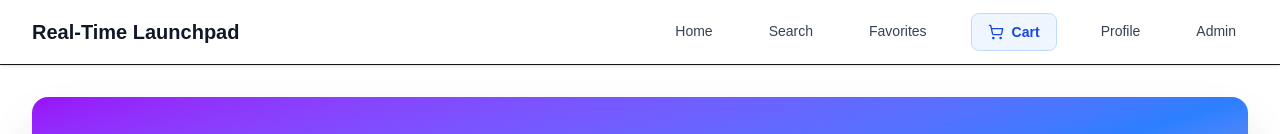
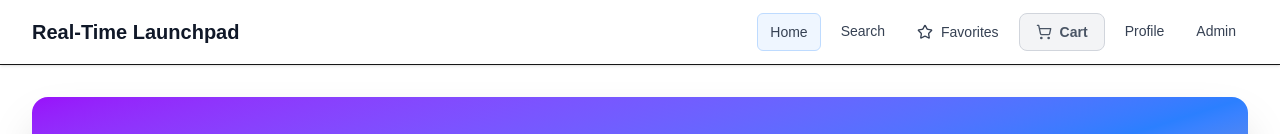
Before and after one commit to RichLewis007/React-19-Real-Time-Launchpad, a Next.js app: page / in a window 1280 px wide. Shown: the top 134 px of the page. Built offline with nearby package versions, Linux system fonts and the light colour scheme.

Commit message:
menu item changes

```diff
--- a/src/app/layout.tsx
+++ b/src/app/layout.tsx
@@ -1,9 +1,9 @@
 import type { Metadata } from "next";
 import { Geist, Geist_Mono } from "next/font/google";
-import Link from "next/link";
 import "./globals.css";
 import { ErrorBoundary } from "@/components/ErrorBoundary.client";
-import { ShoppingCart } from "lucide-react";
+import Navigation from "@/components/Navigation.client";
+import { db } from "@/lib/db";
 
 const geistSans = Geist({
   variable: "--font-geist-sans",
@@ -34,11 +34,22 @@ export const viewport = {
   initialScale: 1,
 };
 
-export default function RootLayout({
+export default async function RootLayout({
   children,
 }: Readonly<{
   children: React.ReactNode;
 }>) {
+  // Get initial counts for cart and favorites
+  const userId = "demo_user";
+  const [cart, starredProducts] = await Promise.all([
+    db.getCart(userId),
+    db.getStarredProducts(userId),
+  ]);
+
+  const cartCount =
+    cart?.items.reduce((sum, item) => sum + item.quantity, 0) ?? 0;
+  const favoritesCount = starredProducts.length;
+
   return (
     <html lang="en">
       <body
@@ -54,45 +65,10 @@ export default function RootLayout({
                       Real-Time Launchpad
                     </h1>
                   </div>
-                  <nav className="hidden md:flex space-x-8">
-                    <Link
-                      href="/"
-                      className="text-gray-700 hover:text-blue-600 px-3 py-2 rounded-md text-sm font-medium"
-                    >
-                      Home
-                    </Link>
-                    <Link
-                      href="/search"
-                      className="text-gray-700 hover:text-blue-600 px-3 py-2 rounded-md text-sm font-medium"
-                    >
-                      Search
-                    </Link>
-                    <Link
-                      href="/starred"
-                      className="text-gray-700 hover:text-blue-600 px-3 py-2 rounded-md text-sm font-medium"
-                    >
-                      Favorites
-                    </Link>
-                    <Link
-                      href="/cart"
-                      className="flex items-center gap-2 bg-blue-50 text-blue-700 hover:bg-blue-100 hover:text-blue-800 px-4 py-2 rounded-lg text-sm font-semibold border border-blue-200 transition-all duration-200"
-                    >
-                      <ShoppingCart className="h-4 w-4" />
-                      Cart
-                    </Link>
-                    <Link
-                      href="/profile"
-                      className="text-gray-700 hover:text-blue-600 px-3 py-2 rounded-md text-sm font-medium"
-                    >
-                      Profile
-                    </Link>
-                    <Link
-                      href="/admin"
-                      className="text-gray-700 hover:text-blue-600 px-3 py-2 rounded-md text-sm font-medium"
-                    >
-                      Admin
-                    </Link>
-                  </nav>
+                  <Navigation
+                    initialCartCount={cartCount}
+                    initialFavoritesCount={favoritesCount}
+                  />
                 </div>
               </div>
             </header>
--- /dev/null
+++ b/src/components/Navigation.client.tsx
@@ -0,0 +1,94 @@
+"use client";
+
+import Link from "next/link";
+import { usePathname } from "next/navigation";
+import { ShoppingCart, Star } from "lucide-react";
+import { useState } from "react";
+
+interface NavigationProps {
+  initialCartCount: number;
+  initialFavoritesCount: number;
+}
+
+export default function Navigation({
+  initialCartCount,
+  initialFavoritesCount,
+}: NavigationProps) {
+  const pathname = usePathname();
+  const [cartCount] = useState(initialCartCount);
+  const [favoritesCount] = useState(initialFavoritesCount);
+
+  // Note: In a real app, you might want to listen for updates
+  // to cart and favorites and update these counts dynamically
+
+  const isActive = (path: string) => pathname === path;
+
+  const getLinkClassName = (path: string, isSpecial: boolean = false) => {
+    const baseClasses = isSpecial
+      ? "flex items-center gap-2 text-gray-700 hover:text-blue-600 px-3 py-2 rounded-md text-sm font-medium transition-all duration-200"
+      : "text-gray-700 hover:text-blue-600 px-3 py-2 rounded-md text-sm font-medium transition-colors";
+
+    if (isActive(path)) {
+      return `${baseClasses} bg-blue-50 text-blue-600 border border-blue-200`;
+    }
+    return baseClasses;
+  };
+
+  const getCartLinkClassName = () => {
+    const baseClasses =
+      "flex items-center gap-2 px-4 py-2 rounded-lg text-sm font-semibold transition-all duration-200";
+
+    if (isActive("/cart")) {
+      return `${baseClasses} bg-blue-600 text-white border border-blue-700`;
+    }
+
+    if (cartCount > 0) {
+      return `${baseClasses} bg-blue-50 text-blue-700 hover:bg-blue-100 hover:text-blue-800 border border-blue-200`;
+    }
+
+    return `${baseClasses} bg-gray-100 text-gray-600 hover:bg-gray-200 border border-gray-300`;
+  };
+
+  return (
+    <nav className="hidden md:flex space-x-2">
+      <Link href="/" className={getLinkClassName("/")}>
+        Home
+      </Link>
+      <Link href="/search" className={getLinkClassName("/search")}>
+        Search
+      </Link>
+      <Link href="/starred" className={getLinkClassName("/starred", true)}>
+        <Star
+          className={`h-4 w-4 ${
+            favoritesCount > 0 ? "fill-yellow-400 text-yellow-400" : ""
+          }`}
+        />
+        <span>Favorites</span>
+        {favoritesCount > 0 && (
+          <span className="ml-1 bg-yellow-400 text-yellow-900 text-xs font-bold px-1.5 py-0.5 rounded-full">
+            {favoritesCount}
+          </span>
+        )}
+      </Link>
+      <Link href="/cart" className={getCartLinkClassName()}>
+        {cartCount > 0 ? (
+          <ShoppingCart className="h-4 w-4 fill-current" />
+        ) : (
+          <ShoppingCart className="h-4 w-4" />
+        )}
+        <span>Cart</span>
+        {cartCount > 0 && (
+          <span className="ml-1 bg-white text-blue-700 text-xs font-bold px-1.5 py-0.5 rounded-full">
+            {cartCount}
+          </span>
+        )}
+      </Link>
+      <Link href="/profile" className={getLinkClassName("/profile")}>
+        Profile
+      </Link>
+      <Link href="/admin" className={getLinkClassName("/admin")}>
+        Admin
+      </Link>
+    </nav>
+  );
+}
```
